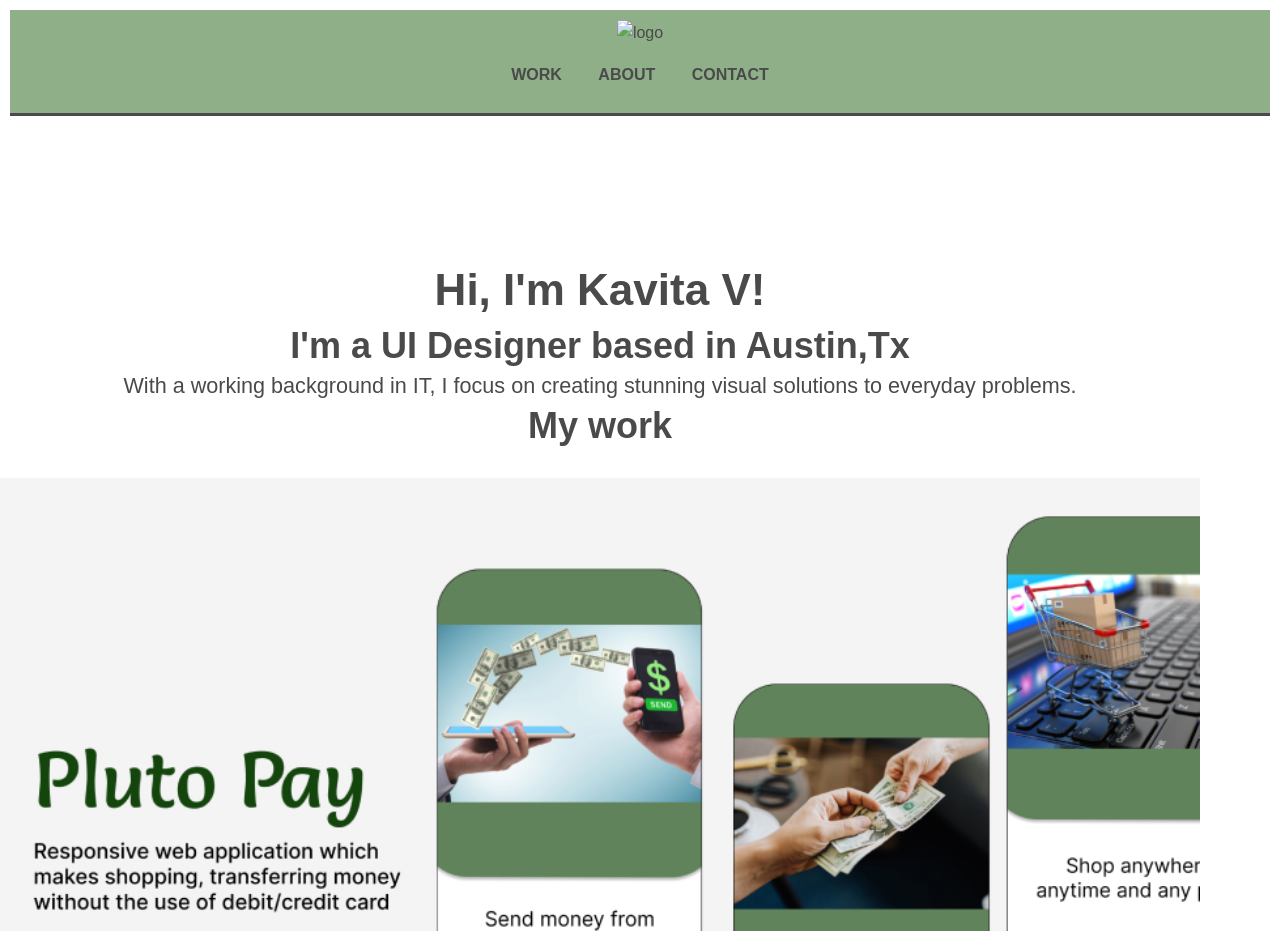
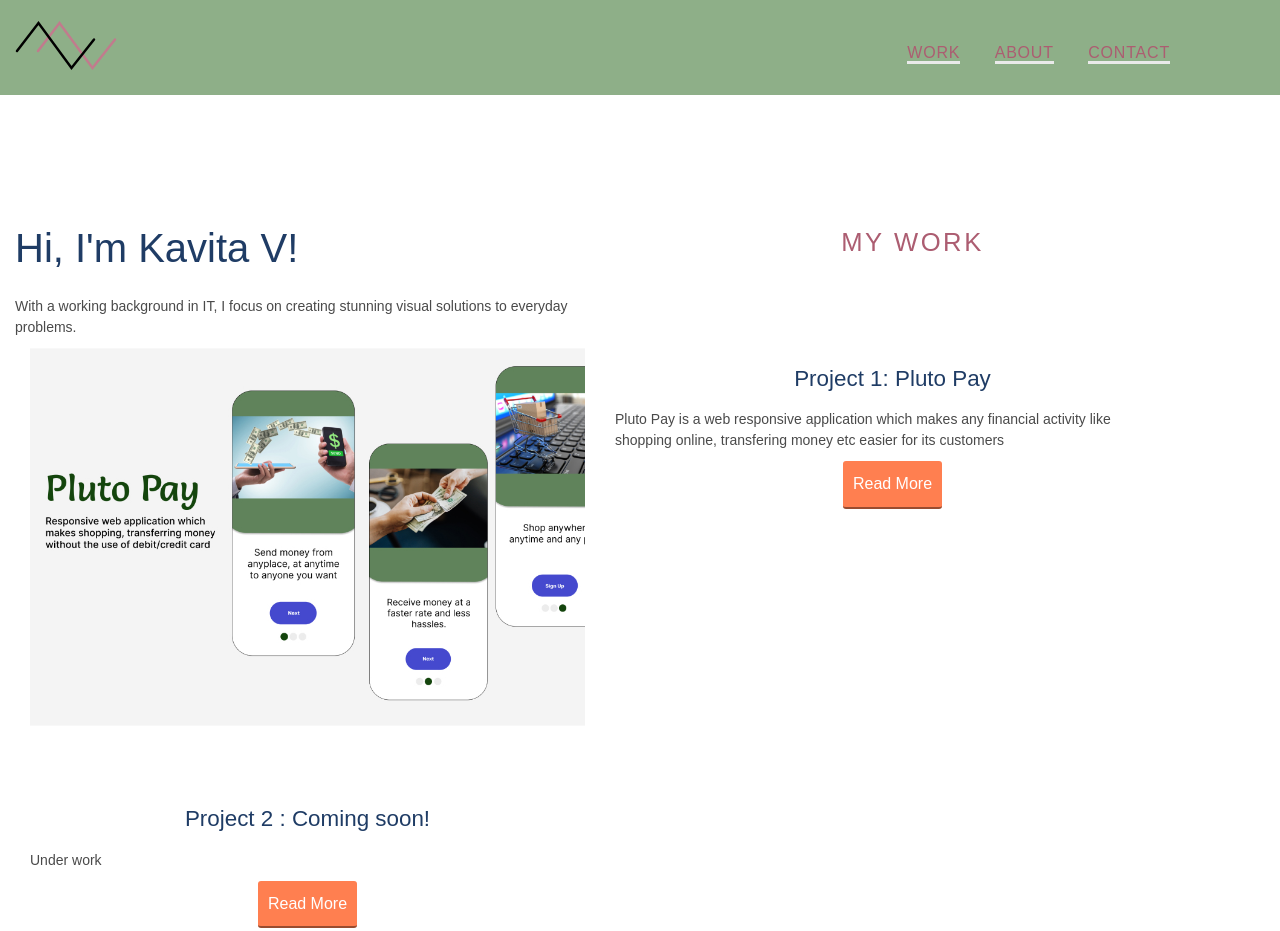
Before and after one commit to Kavitavasu/Portfolio-website-Kavita, a plain HTML site: page index.html in a window 1280 px wide. Shown: the top 931 px of the page. Drawn offline with Linux system fonts and the light colour scheme; a web font is replaced by a local one.

Commit message:
CSS styles
Added CCS styles in the portfolio

```diff
--- a/css/style.css
+++ b/css/style.css
@@ -1,6 +1,11 @@
 * {
 	box-sizing: border-box;
 }
+
+.content {
+  margin-top: 75px;
+}
+
 *{
   margin:0;
   padding: 0;
@@ -12,7 +17,7 @@ body {
   body {
     background-color: #ffffff;
     font-family: 'Comme', sans-serif;
-    font-size: 16px; /* Sets the font size to 16px */
+    font-size: 18px; /* Sets the font size to 16px */
     font-weight: 300; /* Sets the font weight to 300 */
     line-height: 1.6; /* Sets the line-height to 1.6 * the font-size */
     color: #4a4a4a;
@@ -20,25 +25,46 @@ body {
 
   h1, h2, h3, h4 {
     line-height: 1.4;
+    font-size: 16px;
+    font-weight: 400;
+    line-height: 1.4;
   }
+
   h1 {
     font-size: 2.75em;
+    color: #1F3C65;
+    margin: 20px auto;
     font-weight: 700;
-  }
+    }
 
   h2 {
-    font-size: 2.25em;
-    font-weight: 700;
+    font-size: 1.6em;
+    color: #AC5D71;
+    font-weight: 500;
+    letter-spacing: 0.1em;
+    text-transform: uppercase;
+    margin: 15px auto;
+    text-align: center;
   }
 
   h3 {
-    font-size: 1.75em;
-    font-weight: 400;
+    font-size: 1.4em;
+    color: #1F3C65;
+    letter-spacing: 0.05%;
+    font-weight: 500;
+    padding-top: 10px;
+    margin: 5px 0;
   }
+
   h4 {
-    font-size: 1.35em;
-    font-weight: 400;
+    font-size: 1em;
+    color: #1F3C65;
+    font-weight: 500;
+    padding-top: 10px;
+    padding-bottom: 5px;
+    margin: 0
   }
+
   a {
     color: #000;
     text-decoration: none; /* No underlining */
@@ -75,17 +101,21 @@ body {
   img {
     width: 100%;
   }
+
   header {
     background-color: #8EAF88;
-    padding: 10px;
-    margin: 10px;
-    border-bottom: 3px solid #4a4a4a;
-    text-align: center;
+    padding: 10px 0;
+    position: fixed;
+    width: 100%;
   }
   #hero{
 
     text-align: center;
     background-color: #ffffff;
+  }
+
+  #hero span {
+    display: block;
   }
 
   .social{
@@ -96,6 +126,7 @@ body {
 
  .container {
   max-width: 1200px;
+  padding: 0 15px;
 }
 #work{
   text-align: center;
@@ -148,3 +179,184 @@ footer {
   #about{
   display: inline-block;
   }
+
+  [class*="col-"] {
+    float: left;
+    padding: 10px;
+  }
+  .row::after {
+    content: "";
+    clear: both;
+    display: table;
+  }
+
+  /* ==============================
+Medium devices (640px and larger)
+================================= */
+@media only screen and (min-width: 640px){
+  .content {
+    margin-top: -25px;
+}
+
+  header {
+    text-align: unset;
+    padding: 20px 0 13px;
+  }
+
+  nav {
+    width: auto;
+    float: right;
+    margin-top: 4px;
+    }
+    nav>ul {
+      margin: 1em 0;
+  }
+
+  nav>ul>li {
+      display: inline-block;
+  }
+
+  nav>ul>li>a {
+      font-family: 'Poppins', sans-serif;
+      font-size: 16px;
+      color: #AC5D71;
+      font-weight: 500;
+      letter-spacing: 0.05em;
+      padding: 0;
+      margin: 0 15px;
+      text-transform: uppercase;
+      border-bottom: 3px solid #eaeaea;
+  }
+
+  nav>ul>li>a:hover {
+      color: #6e0739;
+      border-bottom: 3px solid #000000;
+  }
+
+  .navtoggle li:not(:last-child) {
+      display: inline-block;
+  }
+
+  .navtoggle li:last-child {
+      display: none;
+  }
+
+  .navtoggle.responsive li {
+      border-top: 0 solid white;
+  }
+
+  main {
+      padding-top: 150px;
+  }
+
+  .my.story {
+      width: 85%;
+  }
+
+  body {
+      font-size: 16px;
+  }
+
+  h1, h2, h3, h4 {
+      font-family: 'Poppins', sans-serif;
+      font-size: 18px;
+      font-weight: 400;
+      line-height: 1.4;
+  }
+
+  h1 {
+      font-size: 2.5em;
+      color: #1F3C65;
+      margin: 20px auto;
+  }
+
+  h2 {
+      font-size: 1.6em;
+      color: #AC5D71;
+      font-weight: 500;
+      letter-spacing: 0.1em;
+      text-transform: uppercase;
+      margin: 75px 0 75px 0;
+      text-align: center;
+  }
+
+  h3 {
+      font-size: 1.4em;
+      color: #1F3C65;
+      letter-spacing: 0.05%;
+      font-weight: 500;
+  }
+
+  h4 {
+      font-size: 1em;
+      color: #1F3C65;
+      font-weight: 500;
+      padding: 10px 0;
+      margin: 0
+  }
+
+#hero h1{
+  text-align: left;
+  margin-bottom: 10px;
+}
+  #hero p {
+      font-family: 'Poppins', sans-serif;
+      font-size: 14px;
+      font-weight: 400;
+      padding: 10px 0;
+      line-height: 1.5;
+      margin: 0;
+      text-align: left;
+  }
+
+  .about img {
+      width: 85%;
+      margin-bottom: 15px;
+  }
+  .about h3{
+      margin-top: 25px;
+  }
+
+  #contact p {
+      font-family: 'Poppins', sans-serif;
+      font-size: 16px;
+      font-weight: 400;
+      padding: 10px 0;
+      line-height: 1.5;
+      margin: 0;
+  }
+
+  .col-md-6 {
+      width: 50%;
+  }
+
+  [class*="col-"] {
+      float: left;
+      padding: 0 15px;
+  }
+
+  .row::after {
+      content: "";
+      clear: both;
+      display: table;
+  }
+  footer .container {
+      padding: 50px 15px;
+  }
+      .col-md-6 {
+        width: 50%;
+      }
+      #about-page h3 { margin-top: 0;}
+
+}
+
+/* ==============================
+Large devices (1024px or larger)
+================================= */
+@media only screen and (min-width: 1024px) {
+}
+/* ==============================
+X-large devices (1440px or larger)
+================================= */
+@media only screen and (min-width: 1440px) {
+}
--- a/index.html
+++ b/index.html
@@ -12,41 +12,51 @@
 <body>
 
 <header>
-    <div class="container"></div>
-    <img src="img/logo.png" alt="logo" >
+    <div class="container">
+        <div class="navtoggle" id="myNavtoggle">
+            <a href="index.html"><svg width="102" height="51" viewBox="0 0 102 51" fill="none" xmlns="http://www.w3.org/2000/svg" class="logo">
+                <path d="M23 31L44.5 3L77.5 48L100 19.5" stroke="#C17B8D" stroke-width="2.5" stroke-linecap="round" />
+                <path d="M2 31L23.5 3L56.5 48L79 19.5" stroke="black" stroke-width="2.5" stroke-linecap="round" />
+            </svg></a>
             <nav>
+                <ul></ul>
                 <ul class="navigation">
-            <a href="index.html">Work</a>
-            <a href="about.html">About</a>
-            <a href="#contact">Contact</a>
+                    <li><a href="index.html">Work</a></li>
+                    <li><a href="about.html">About</a></li>
+                    <li><a href="#contact">Contact</a></li>
+                    <li><a href="javascript:void(0);" class="icon" onclick="menuToggle()"><i class="fas fa-bars"></i></a></li>
                 </ul>
             </nav>
+        </div>
+    </div>
 </header>
 
     <main>
-        <div id="hero">
-            <div class="container">
-                <h1></h1>
+        <div id="hero" class="row">
+            <div class="container column col-md-6 col-lg-4 content">
             <h1>Hi, I'm Kavita V!</h1>
-            <h2>I'm a UI Designer based in Austin,Tx</h2>
-            <h4>With a working background in IT, I focus on creating stunning visual solutions to everyday problems.</h4>
+            <p>With a working background in IT, I focus on creating stunning visual solutions to everyday problems.</p>
         </div>
 
         <div id="work">
             <div class="container">
                 <h2>My work</h2>
+
             <div class="row">
+                <div class="column col-md-6 col-lg-7">
             <picture>
                 <source srcset="img/pluto pay/Pluto_Pay @2x.jpg.jpg" media="(max-width:767px)">
                 <img src="img/pluto pay/Pluto_Pay @2x.jpg.jpg" alt="">
             </picture>
-
-                <div>
+            </div>
+            <div class="column col-md-6 col-lg-5">
                 <h3>Project 1: Pluto Pay</h3>
                 <p>Pluto Pay is a web responsive application which makes any financial activity like shopping online, transfering money etc easier for its customers </p>
                 <a class="button" href="plutopay.html">Read More</a>
                 </div>
-
+            </div>
+            <div class="row">
+                <div class="column col-md-6 col-lg-7">
                 <picture>
                 <source srcset="img/pluto pay/Pluto_Pay @3x.jpg.jpg" media="(max-width:767px)">
                 <img src="image placeholder"alt="">
@@ -62,32 +72,18 @@
     </main>
 
     <footer id=“contact”>
-     <div>
         <div class="container">
             <h2>Get in Touch</h2>
-            <p>
-                Do you like my work and want to discuss opportunities? Please get in touch. Call: <a href="tel:512-921-7708">5129217708</a> .
-            </p>
-            <p>
-                Prefer sending an email?
-            </p>
-
+            <p>Do you like my work and want to discuss opportunities? Please get in touch. Call: <a href="tel:512-921-7708">5129217708</a></p>
+            <p>Prefer sending an email?</p>
+        <div>
+        <a class="button" href="iamkavitav@gmail.com">Email me</a>
         </div>
-         <a class="button" href="mailto:office@careerfoundry.com">Email me</a>
-
-        <div>
-                <!--Social Media Layout and Placeholders-->
-                <a href=https://www.linkedin.com/in/kavita-v-501b1123b>
-                <img class="social" src="files/linkedin.svg">
-
-                <a href="https://www.behance.net/embed/project/182841917?ilo0=1" height="316" width="404" allowfullscreen lazyload frameborder="0" allow="clipboard-write" refererPolicy="strict-origin-when-cross-origin"></iframe>
-                <img class="social" src="files/behance.svg">
-                </a>
-
+        <div class="footer icon">
+            <a href=https://www.linkedin.com/in/kavita-v-501b1123b><img class="social" src="files/linkedin.svg">
+            <a href="https://www.behance.net/embed/project/182841917?ilo0=1" height="316" width="404" allowfullscreen lazyload frameborder="0" allow="clipboard-write" refererPolicy="strict-origin-when-cross-origin"></iframe> <img class="social" src="files/behance.svg"></a>
         </div>
-        <p>Copyright Kavita V 2023</p>
-    </div>
-
+        <p id="Copyright"> Kavita V 2024</p>
     </footer>
 
 </body>
```
Also changed, not shown: about.html (+6 -0 lines). Lines whose indentation alone changed are shown as unchanged.
